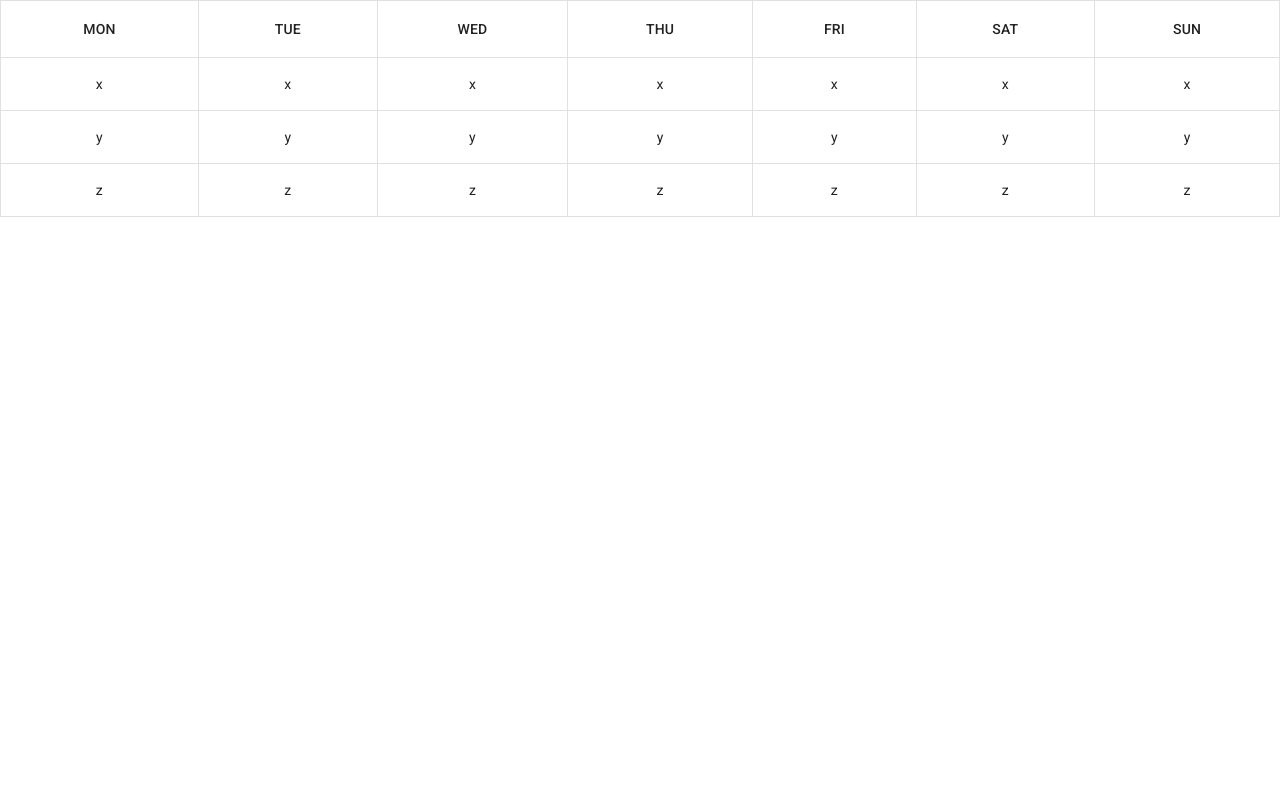
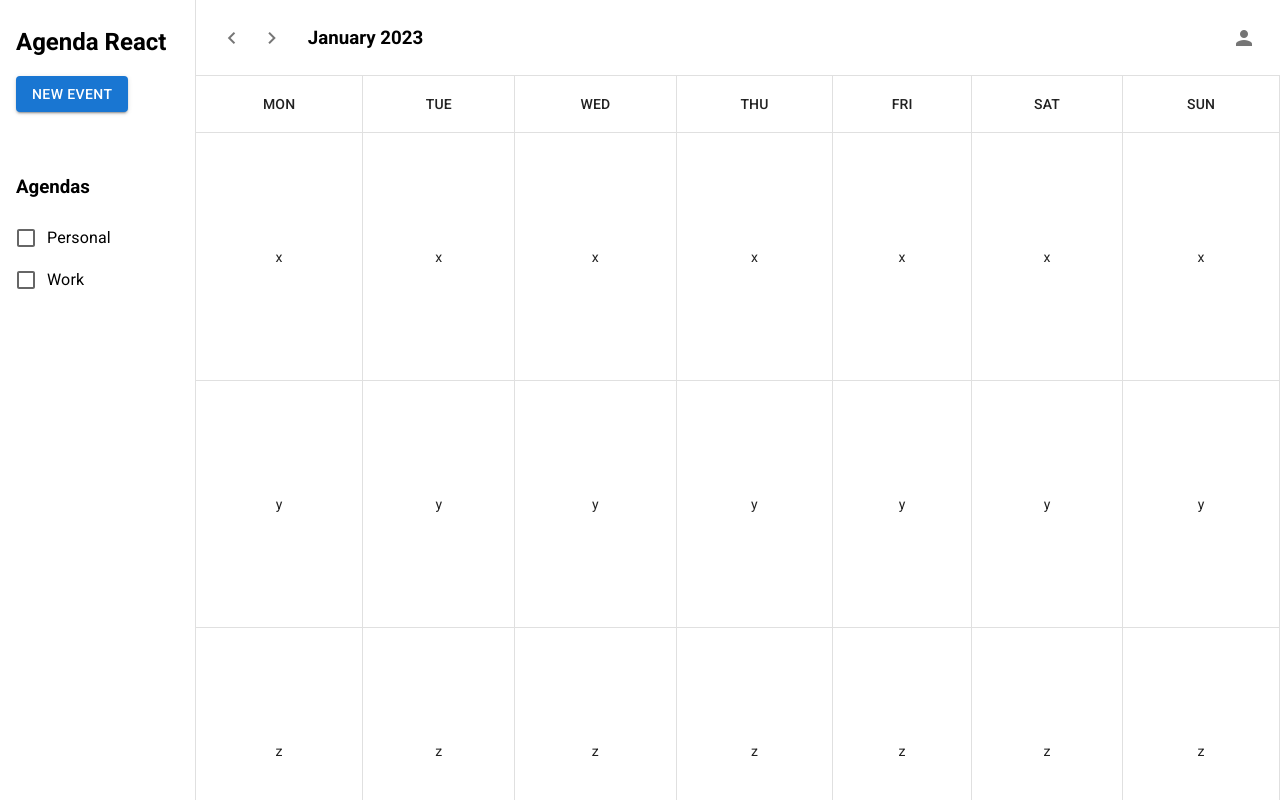
Before and after one commit to SilveiraGuilherme/agenda, a React (Create React App) app: page / in a window 1280 px wide. Built offline with nearby package versions, Linux system fonts and the light colour scheme.

Commit message:
Added sidebar and upper buttons

```diff
--- a/src/app/CalendarScreen.tsx
+++ b/src/app/CalendarScreen.tsx
@@ -4,14 +4,58 @@ import TableBody from '@mui/material/TableBody';
 import TableCell from '@mui/material/TableCell';
 import TableHead from '@mui/material/TableHead';
 import TableRow from '@mui/material/TableRow';
+import Box from '@mui/material/Box';
+import Button from '@mui/material/Button';
+import FormControlLabel from '@mui/material/FormControlLabel';
+import Checkbox from '@mui/material/Checkbox';
+import IconButton from '@mui/material/IconButton';
+import Icon from '@material-ui/core/Icon';
 
 const DAYS_OF_THE_WEEK = ['MON', 'TUE', 'WED', 'THU', 'FRI', 'SAT', 'SUN'];
 
 export default function CalendarScreen() {
   return (
+    <Box display="flex" height="100%" alignItems="stretch">
+      <Box component={'section'} width="12em" padding="8px 16px">
+        <h2>Agenda React</h2>
+        <Button variant="contained">New Event</Button>
+        <Box marginTop="64px">
+          <h3>Agendas</h3>
+          <FormControlLabel
+            control={<Checkbox color="secondary" />}
+            label="Personal"
+          />
+          <FormControlLabel
+            control={<Checkbox color="success" />}
+            label="Work"
+          />
+        </Box>
+      </Box>
       <TableContainer component={'section'}>
+        <Box
+          display="flex"
+          alignItems="center"
+          padding="8px 16px"
+          borderLeft="1px solid rgb(224, 224, 224)"
+        >
+          <IconButton aria-label="Previous month">
+            <Icon>chevron_left</Icon>
+          </IconButton>
+          <IconButton aria-label="Next month">
+            <Icon>chevron_right</Icon>
+          </IconButton>
+          <Box component="h3" flex="1" paddingLeft="16px">
+            January 2023
+          </Box>
+          <Box>
+            <IconButton aria-label="User">
+              <Icon>person</Icon>
+            </IconButton>
+          </Box>
+        </Box>
         <Table
           sx={{
+            minHeight: '100%',
             borderRight: 1,
             borderTop: 1,
             borderColor: 'grey.300',
@@ -88,5 +132,6 @@ export default function CalendarScreen() {
           </TableBody>
         </Table>
       </TableContainer>
+    </Box>
   );
 }
--- a/src/index.css
+++ b/src/index.css
@@ -6,6 +6,12 @@ body {
 }
 
 code {
-  font-family: source-code-pro, Menlo, Monaco, Consolas, 'Courier New',
+  font-family: 'Roboto', source-code-pro, Menlo, Monaco, Consolas, 'Courier New',
     monospace;
 }
+
+html,
+body,
+#root {
+  height: 100%;
+}
```
Lines whose indentation alone changed are shown as unchanged.
